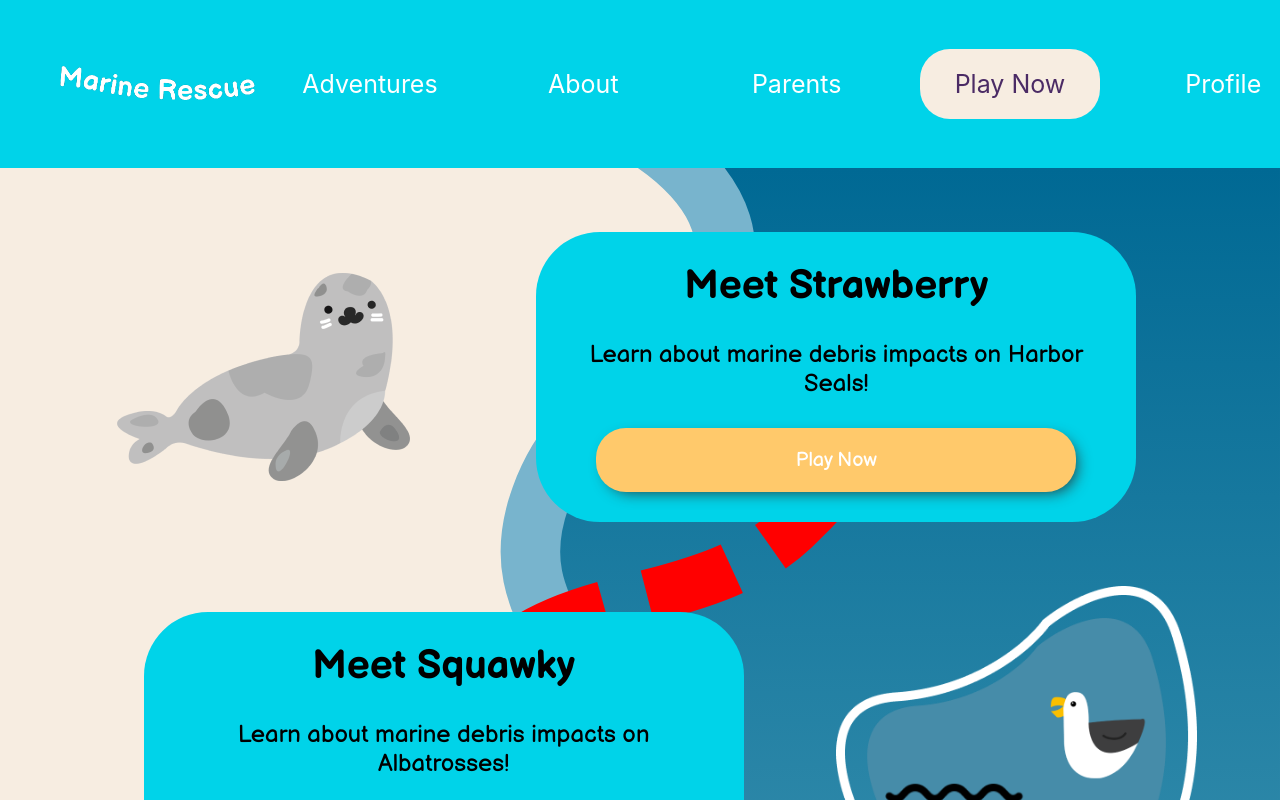
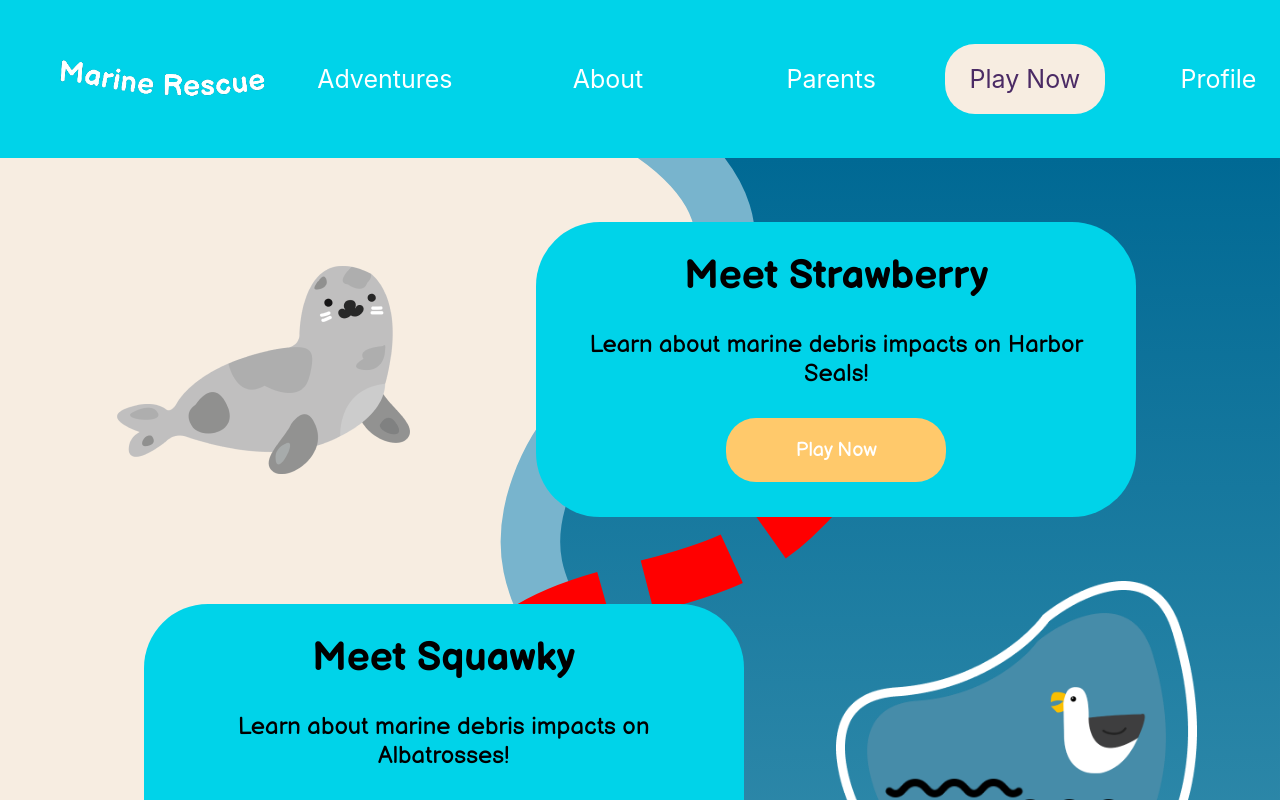
Before and after one commit to UW-AppleJACK/applejack, a React (Create React App) app in the folder marinerescue-frontend/: page /play in a window 1280 px wide. Shown: the top 800 px of the page. Built offline with nearby package versions, Linux system fonts and the light colour scheme.

Commit message:
Add game landing page

```diff
--- a/marinerescue-frontend/src/App.scss
+++ b/marinerescue-frontend/src/App.scss
@@ -3,6 +3,7 @@
 
 // button styling source: https://www.w3schools.com/howto/howto_css_round_buttons.asp
 
+.std-btn,
 button {
   background-color: $blue;
   border: none;
--- a/marinerescue-frontend/src/components/NavBar.js
+++ b/marinerescue-frontend/src/components/NavBar.js
@@ -15,7 +15,7 @@ class NavBar extends React.Component {
                     <Link to="/adventures">Adventures</Link>
                     <Link to="/about">About</Link>
                     <Link to="/parents">Parents</Link>
-                    <a href="#playnow"><button id="nav-bar-button">Play Now</button></a>
+                    <Link to="/play" id="nav-bar-button">Play Now</Link>
                     <a href="profile">Profile</a>
             </div>
         );
--- a/marinerescue-frontend/src/data/Modules.js
+++ b/marinerescue-frontend/src/data/Modules.js
@@ -3,37 +3,37 @@ const MODULES = [
         title: 'Meet Strawberry',
         subtitle: 'Learn about marine debris impacts on Harbor Seals!',
         icon: '/images/landing-page-modules/landing-page-strawberry.png',
-        target: '/',
+        target: '/play/strawberry',
     },
     {
         title: 'Meet Squawky',
         subtitle: 'Learn about marine debris impacts on Albatrosses!',
         icon: '/images/landing-page-modules/landing-page-squawky.png',
-        target: '/',
+        target: '/play/squawky',
     },
     {
         title: 'Meet Humphrey',
         subtitle: 'Learn about marine debris impacts on Whales!',
         icon: '/images/landing-page-modules/landing-page-humphrey.png',
-        target: '/',
+        target: '/play/humphrey',
     },
     {
         title: 'Meet Jade',
         subtitle: 'Learn about marine debris impacts on Sea Turtles!',
         icon: '/images/landing-page-modules/landing-page-jade.png',
-        target: '/',
+        target: '/play/jade',
     },
     {
         title: 'Debris Classification',
         subtitle: 'Practice contributing to citizen science by classifying images of marine debris!',
         icon: null,
-        target: '/',
+        target: '/classify',
     },
     {
         title: 'Go to the Beach!',
         subtitle: 'Learn to be safe when cleaning up the beach!',
         icon: null,
-        target: '/',
+        target: '/play/safety',
     },
 ];
 
--- a/marinerescue-frontend/src/pages/GameLandingPage.js
+++ b/marinerescue-frontend/src/pages/GameLandingPage.js
@@ -1,7 +1,10 @@
 import React from 'react';
 import NavBar from '../components/NavBar';
 import Footer from '../components/Footer';
+import { Link } from "react-router-dom";
+
 import './GameLandingPage.scss';
+
 import MODULES from '../data/Modules';
 
 class GameLandingPage extends React.Component {
@@ -33,7 +36,11 @@ class GameLandingPage extends React.Component {
                                     <div className="module-box">
                                         <h2>{module.title}</h2>
                                         <p>{module.subtitle}</p>
-                                        <button className={isLocked ? 'disabled' : 'sunshine'}>{isLocked ? 'Locked' : 'Play Now'}</button>
+                                        {
+                                            isLocked
+                                                ? <button className="std-btn disabled" to={module.target} disabled>Locked</button>
+                                                : <Link className="std-btn sunshine" to={module.target}>Play Now</Link>
+                                        }
                                     </div>
                                 </div>
                             </div>
--- a/marinerescue-frontend/src/pages/GameLandingPage.scss
+++ b/marinerescue-frontend/src/pages/GameLandingPage.scss
@@ -26,7 +26,7 @@
                     .module-box {
                         background-color: $blue;
 
-                        button {
+                        .std-btn {
                             background-color: $dark;
                             cursor: not-allowed;
                         }
```
